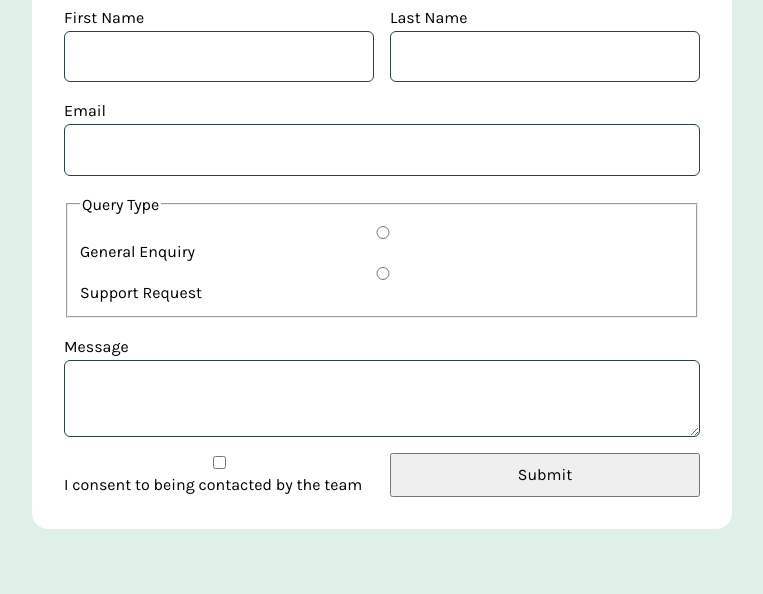
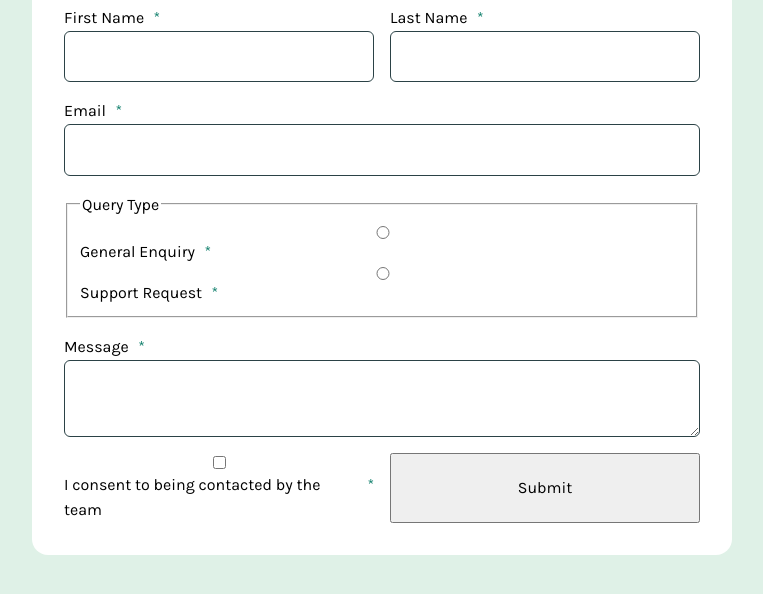
Before and after one commit to Annie-Huang/fem-contact-form, a website: page index.html in a window 1280 px wide. Shown: the part 86-680 px from the top of the page, without its empty margins (258-1021 px from the left). Drawn offline with Linux system fonts and the light colour scheme.

Commit message:
Add the * next to the label when it is required

```diff
--- a/style.css
+++ b/style.css
@@ -74,6 +74,17 @@
     display: grid;
   }
 
+  /* Add the * next to the label when it is required */
+  .form-group:has([required]) label {
+    display: flex;
+    gap: 1ch;
+
+    &::after {
+      content: '*';
+      color: var(--green);
+    }
+  }
+
   input,
   textarea {
     border: 1px solid var(--dark-teal);
```
